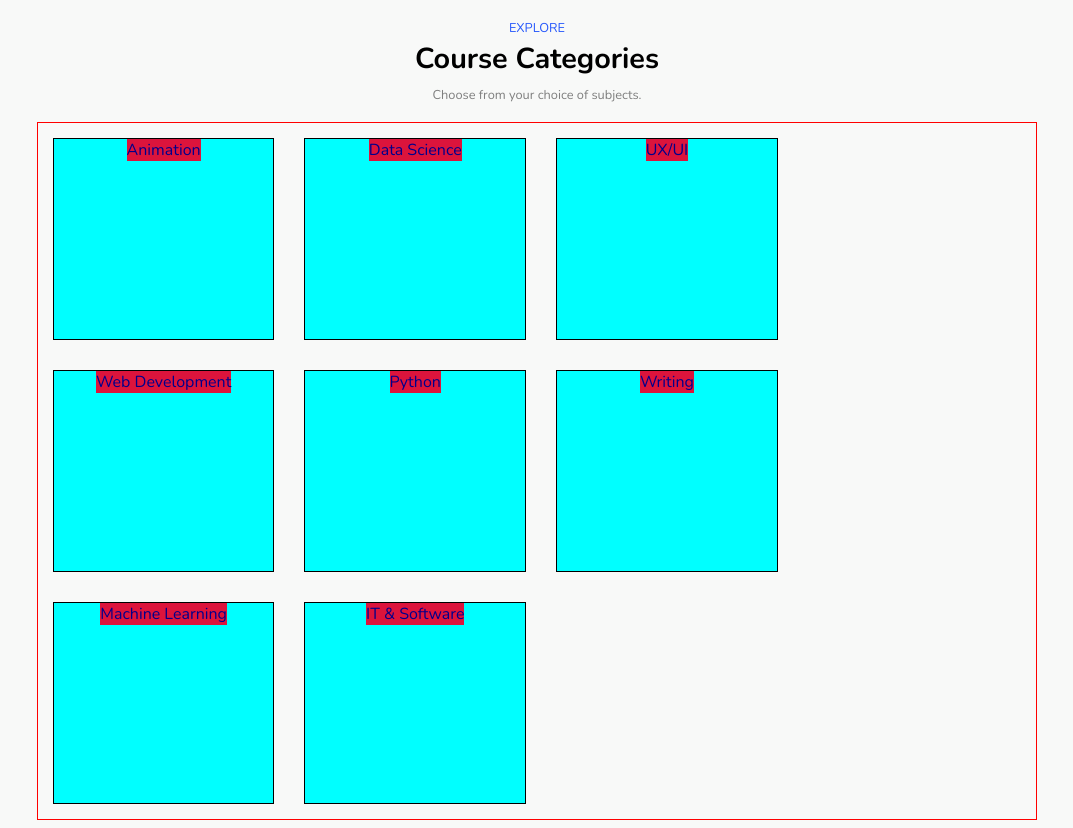
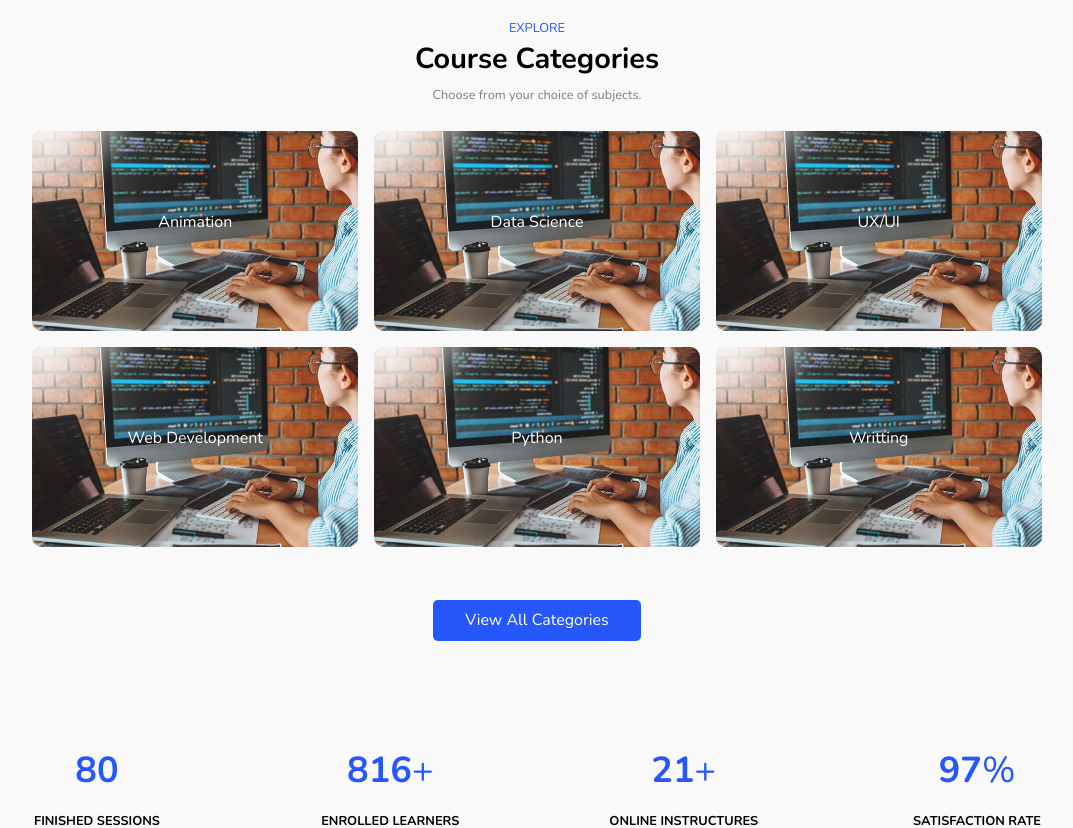
Before and after one commit to Hardikbhanot/Future-Minds, a Next.js app in the folder client/: page / in a window 1280 px wide. Shown: the part 2040-2868 px from the top of the page, without its empty margins (103-1176 px from the left). Built offline with nearby package versions, Linux system fonts and the light colour scheme.

Commit message:
categories banner updated

```diff
--- a/client/components/LandingPage/CategoryBanner/CategoryBanner.module.scss
+++ b/client/components/LandingPage/CategoryBanner/CategoryBanner.module.scss
@@ -42,23 +42,62 @@
   color: colors.$clr-grey-lt;
 }
 
-.category_card_container {
-  width: 80%;
+.category_card_wrapper {
+  width: 90%;
   margin: auto;
   display: flex;
   flex-direction: row;
   flex-wrap: wrap;
-  outline: 1px solid red;
+  // outline: 1px solid red;
+  justify-content: center;
+}
+
+.category_card_container {
+  display: block;
+  width: 42%;
+  height: 150px;
+  margin: 0.5rem;
+  cursor: pointer;
+  border: none;
+  border-radius: 10px;
+  overflow: hidden;
 }
 
 .category_card {
-  width: 22%;
-  height: 200px;
-  margin: 1rem;
-  outline: 1px solid black;
-  background-color: aqua;
+  display: block;
+  width: 100%;
+  height: 100%;
+  background: url('../../../public/images/categorie-img1.jpeg');
+  background-size: cover;
+  background-color: colors.$clr-primary-ltst;
+  background-repeat: no-repeat;
+  background-position: center center;
+  transition: all 0.3s ease-in;
+  position: relative;
   > span {
-    color: darkblue;
-    background-color: crimson;
+    position: absolute;
+    top: 40%;
+    left: 0;
+    right: 0;
+    text-align: center;
+    color: colors.$clr-white;
+    border: none;
+    border-radius: 10px;
+  }
+  &:hover {
+    transform: scale(1.2);
   }
 }
+
+@media screen and (min-width: breakpoints.$laptop-screen) {
+  .category_card_container {
+    width: 29%;
+    height: 200px;
+  }
+}
+
+@media screen and (min-width: breakpoints.$monitor-screen) {
+  .category_card_container {
+    width: 29%;
+  }
+}
--- a/client/components/LandingPage/CategoryBanner/CategoryBanner.tsx
+++ b/client/components/LandingPage/CategoryBanner/CategoryBanner.tsx
@@ -13,54 +13,49 @@ const CategoryBanner = () => {
         <p className={styles.category_banner_discription}>
           Choose from your choice of subjects.
         </p>
+        <div className={styles.category_card_wrapper}>
           <div className={styles.category_card_container}>
             <Link href='/'>
               <a className={styles.category_card}>
                 <span>Animation</span>
               </a>
             </Link>
-
+          </div>
+          <div className={styles.category_card_container}>
             <Link href='/'>
               <a className={styles.category_card}>
                 <span>Data Science</span>
               </a>
             </Link>
-
+          </div>
+          <div className={styles.category_card_container}>
             <Link href='/'>
               <a className={styles.category_card}>
                 <span>UX/UI</span>
               </a>
             </Link>
-
+          </div>
+          <div className={styles.category_card_container}>
             <Link href='/'>
               <a className={styles.category_card}>
                 <span>Web Development</span>
               </a>
             </Link>
-
+          </div>
+          <div className={styles.category_card_container}>
             <Link href='/'>
               <a className={styles.category_card}>
                 <span>Python</span>
               </a>
             </Link>
-
+          </div>
+          <div className={styles.category_card_container}>
             <Link href='/'>
               <a className={styles.category_card}>
-              <span>Writing</span>
+                <span>Writting</span>
               </a>
             </Link>
-
-          <Link href='/'>
-            <a className={styles.category_card}>
-              <span>Machine Learning</span>
-            </a>
-          </Link>
-
-          <Link href='/'>
-            <a className={styles.category_card}>
-              <span>IT & Software</span>
-            </a>
-          </Link>
+          </div>
         </div>
         <Link href='/'>View All Categories</Link>
       </section>
```
Also changed, not shown: client/public/images/categorie-img1.jpeg (added). Lines whose indentation alone changed are shown as unchanged.
